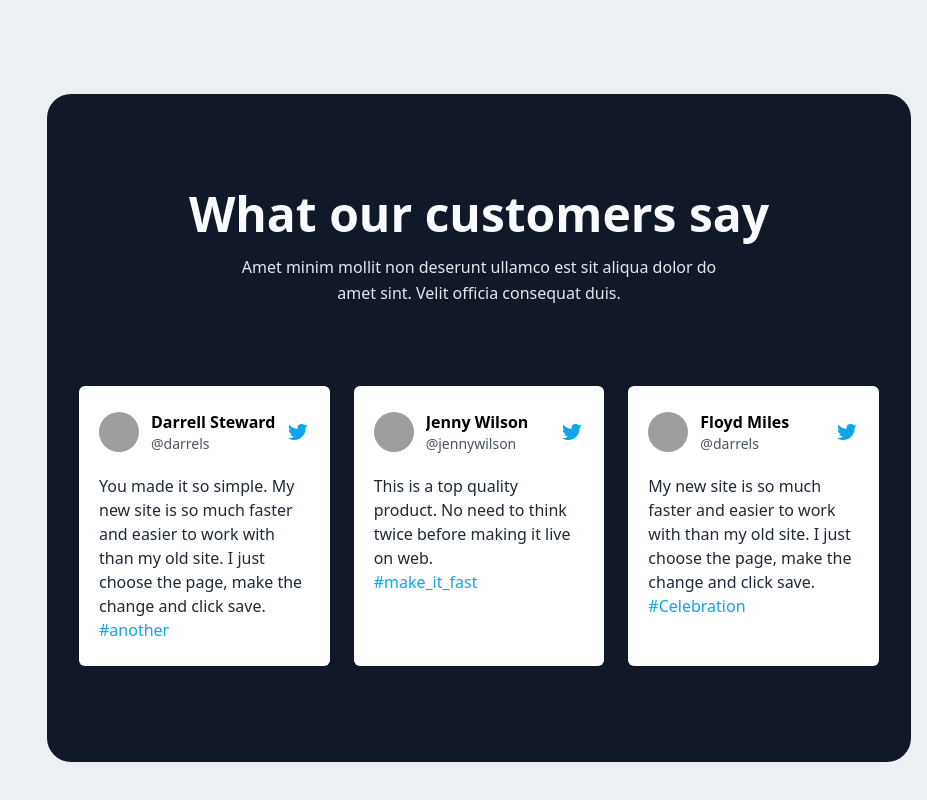
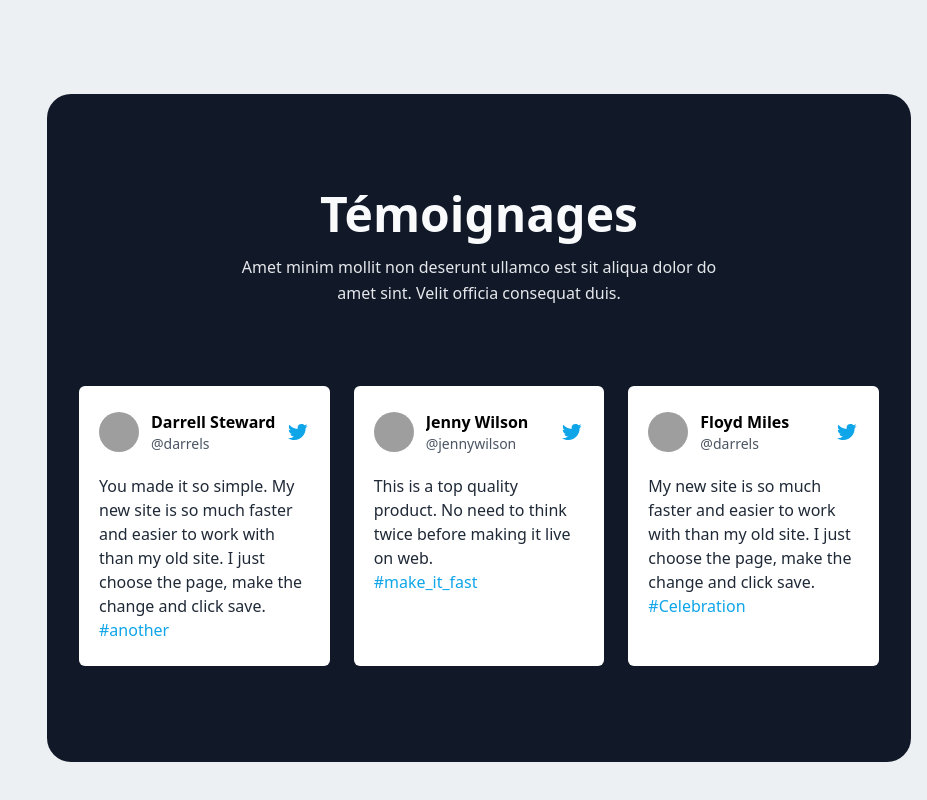
Before and after one commit to jealife/portfolio-react, a React (Create React App) app: page / in a window 1280 px wide. Shown: the part 3220-4020 px from the top of the page, without its empty margins (353-1280 px from the left). Built offline with nearby package versions, Linux system fonts and the light colour scheme; grey boxes are pictures that could not be loaded; some icons are missing.

Commit message:
Changes to be committed: 	modified:   src/components/testimonials/Testimonials.jsx

```diff
--- a/src/components/testimonials/Testimonials.jsx
+++ b/src/components/testimonials/Testimonials.jsx
@@ -5,7 +5,7 @@ export default function Testimonials() {
         <section className="py-10 bg-[#111928] sm:py-16 lg:py-24 rounded-3xl">
             <div className="px-4 mx-auto max-w-7xl sm:px-6 lg:px-8">
                 <div className="max-w-2xl mx-auto text-center">
-                    <h2 className="text-3xl font-bold leading-tight text-slate-50 sm:text-4xl lg:text-5xl">What our customers say</h2>
+                    <h2 className="text-3xl font-bold leading-tight text-slate-50 sm:text-4xl lg:text-5xl">Témoignages</h2>
                     <p className="max-w-lg mx-auto mt-4 text-base leading-relaxed text-gray-200">Amet minim mollit non deserunt ullamco est sit aliqua dolor do amet sint. Velit officia consequat duis.</p>
                 </div>
 
```
